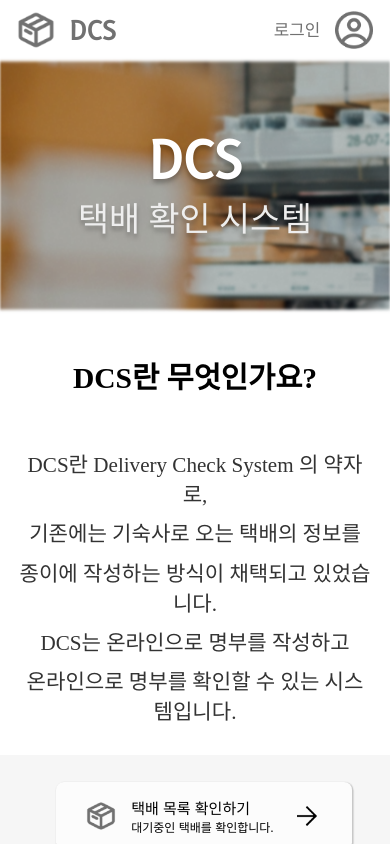
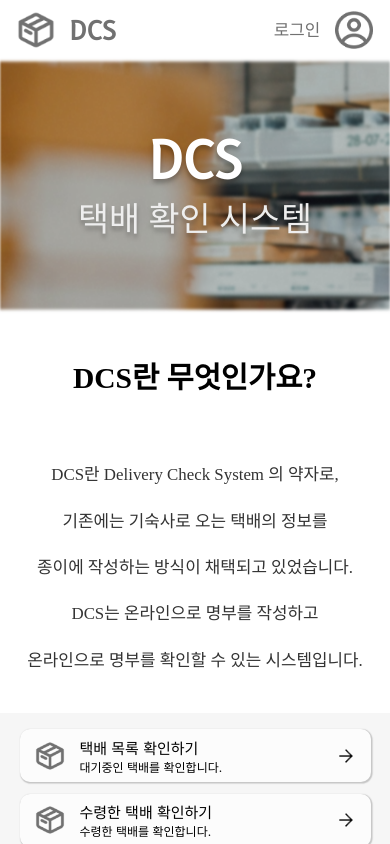
Before and after one commit to DDCS-DSM/DDCS_Web, a React (Create React App) app: page / in a window 390 px wide. Shown: the top 844 px of the page. Built offline with nearby package versions, Linux system fonts and the light colour scheme; the HTML template or start-up script is replaced by a standard one; a web font is replaced by a local one.

Commit message:
🐛 ::  카드 반응형 버그 수정

```diff
--- a/src/components/Contents/MenuCard/styles.ts
+++ b/src/components/Contents/MenuCard/styles.ts
@@ -14,15 +14,17 @@ export const Card = styled(Link)`
     box-shadow: 0.2vw 0.2vw 0.3vw 0.2vw rgba(0, 0, 0, 0.2);
     cursor: pointer;
 
-    width: 85%;
+    width: 90vw;
 
-    padding: 15px 30px;
+    padding: 7.5px 15px;
 
-    border-radius: 2vw;
+    border-radius: 10px;
+
+    box-sizing: border-box;
 
     img{
-        width: 30px;
-        height: 30px;
+        width: 20px;
+        height: 20px;
     }
 `
 
@@ -31,6 +33,8 @@ export const LeftDiv = styled.div`
     align-items: center;
 
     img{
+        width: 30px;
+        height: 30px;
         margin-right: 15px;
     }
 `
--- a/src/components/Menu/styles.ts
+++ b/src/components/Menu/styles.ts
@@ -8,7 +8,7 @@ export const PreWrapper = styled.div`
   width: 100vw;
   height: 37.5vh;
   @media ( max-width: 426px ){
-    height: 120px;
+    height: 150px;
   }
 
   display: flex;
@@ -26,8 +26,7 @@ export const Wrapper = styled.div`
 `;
 
 export const CardDiv = styled.div`
-  height: 125px;
-  padding: 3.5vh 0;
+  height: 117.5px;
   box-sizing: border-box;
   display: flex;
   flex-direction: column;
--- a/src/pages/Home/styles.ts
+++ b/src/pages/Home/styles.ts
@@ -5,7 +5,7 @@ export const PhraseWrapper = styled.div`
 
   height: 60vh;
   @media ( max-width: 426px ){
-    height: 35vh;
+    height: 30vh;
   }
 
   display: flex;
@@ -20,7 +20,7 @@ export const Phrase = styled.p`
   font-family: "HAN";
   font-size: 3.5vh;
   @media ( max-width: 426px ){
-    font-size: 2.5vh;
+    font-size: 2vh;
     width: 90vw;
     text-align: center;
   }
```
